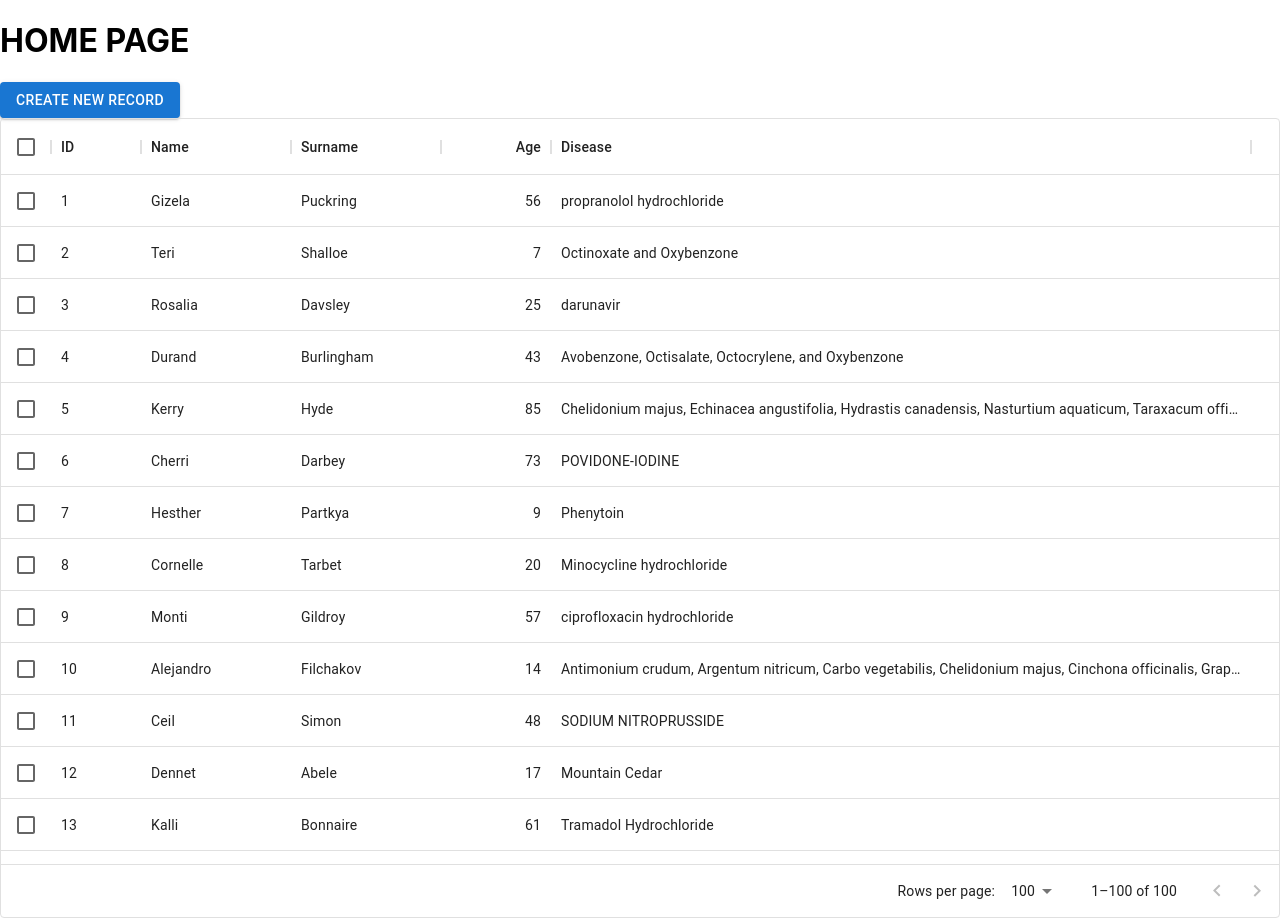
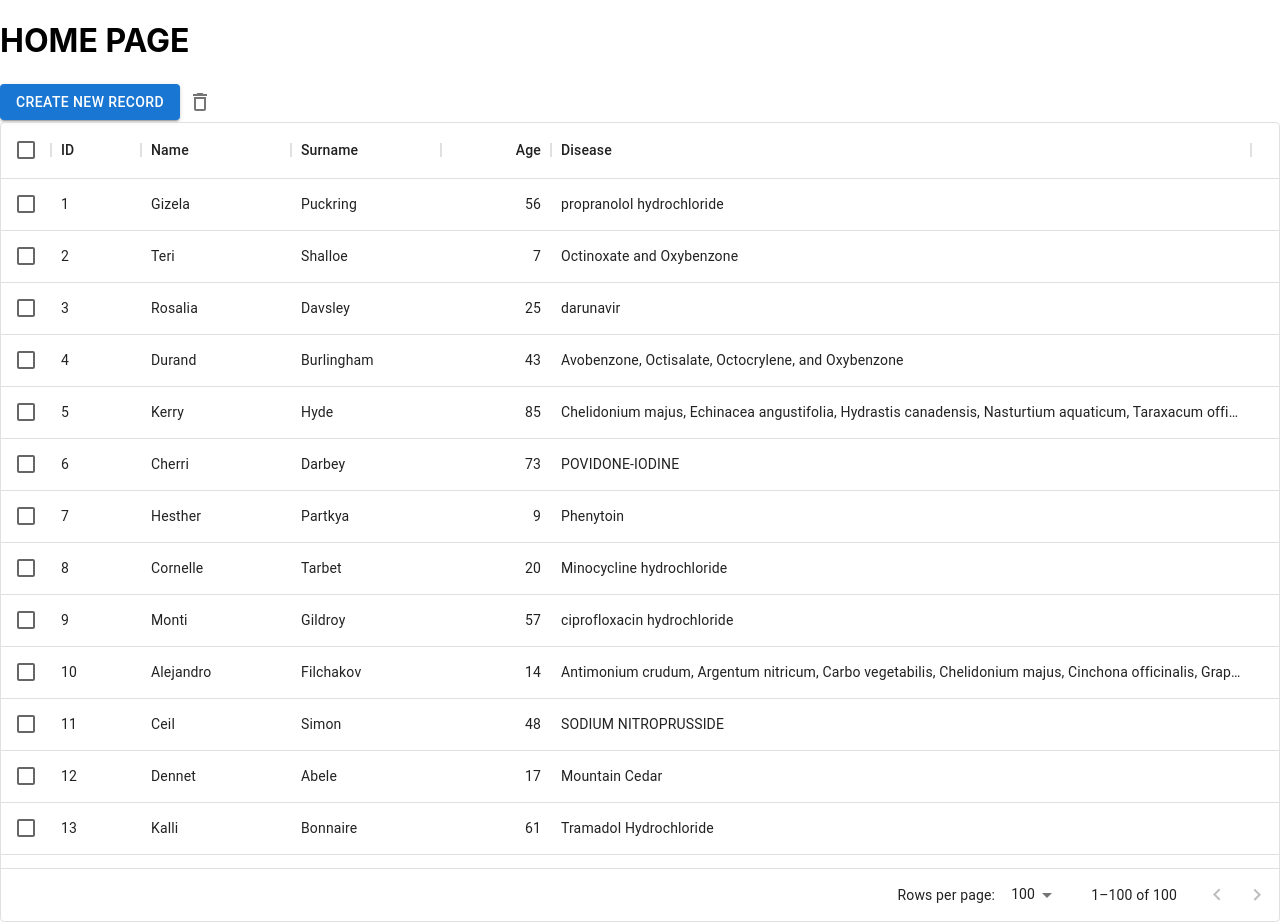
Before and after one commit to Junacik99/test-react, a React (Create React App) app: page /home in a window 1280 px wide. Built offline with nearby package versions, Linux system fonts and the light colour scheme.

Commit message:
delete record

```diff
--- a/package.json
+++ b/package.json
@@ -5,6 +5,7 @@
   "dependencies": {
     "@emotion/react": "^11.9.3",
     "@emotion/styled": "^11.9.3",
+    "@mui/icons-material": "^5.8.4",
     "@mui/material": "^5.8.7",
     "@mui/x-data-grid": "^5.12.3",
     "@testing-library/jest-dom": "^5.16.4",
--- a/src/home/home.js
+++ b/src/home/home.js
@@ -3,11 +3,13 @@ import { Button } from "@mui/material";
 import { DataGrid } from "@mui/x-data-grid";
 import Box from "@mui/material/Box";
 import Dialog from "@mui/material/Dialog";
-import DialogActions from '@mui/material/DialogActions';
 import DialogContent from '@mui/material/DialogContent';
 import DialogTitle from '@mui/material/DialogTitle';
 import TextField from "@mui/material/TextField";
 import { useForm } from "react-hook-form";
+import { IconButton } from '@mui/material';
+import { DeleteOutlined } from "@mui/icons-material";
+
 
 // Table columns
 const columns = [
@@ -41,6 +43,7 @@ const columns = [
         editable: true,
         width: 700
     },
+
 ];
 
 const dummy_record = {
@@ -56,6 +59,8 @@ export default function Home() {
     const [data, setData] = useState([]);
     const [openDialog, setOpenDialog] = useState(false);
     const [maxId, setMaxId] = useState(0);
+    const [selectionModel, setSelectionModel] = useState([]);
+
 
     const { register, handleSubmit } = useForm();
 
@@ -95,6 +100,7 @@ export default function Home() {
         var newRecord = {};
 
         // TODO: generate unique ID
+        console.log(data.length)
         setMaxId(data.length);
         newRecord.id = maxId + 1;
         setMaxId(maxId + 1);
@@ -121,6 +127,16 @@ export default function Home() {
             >
                 CREATE NEW RECORD
             </Button>
+
+            <IconButton
+                onClick={() => {
+                    console.log("delete selected");
+                    const selectedIds = new Set(selectionModel);
+                    setData((d) => d.filter((x) => !selectedIds.has(x.id)));
+                }}
+            >
+                <DeleteOutlined>Delete selected records</DeleteOutlined>
+            </IconButton>
 
             <Dialog open={openDialog} onClose={handleCloseDialog}>
                 <DialogTitle>CREATE NEW RECORD</DialogTitle>
@@ -179,6 +195,9 @@ export default function Home() {
                         columns={columns}
                         checkboxSelection
                         disableSelectionOnClick
+                        onSelectionModelChange={(ids) => {
+                            setSelectionModel(ids);
+                        }}
                     >
                     </DataGrid>
                 </Box>
```
Also changed, not shown: 1 other file (tests, documents, lock files or other folders).
